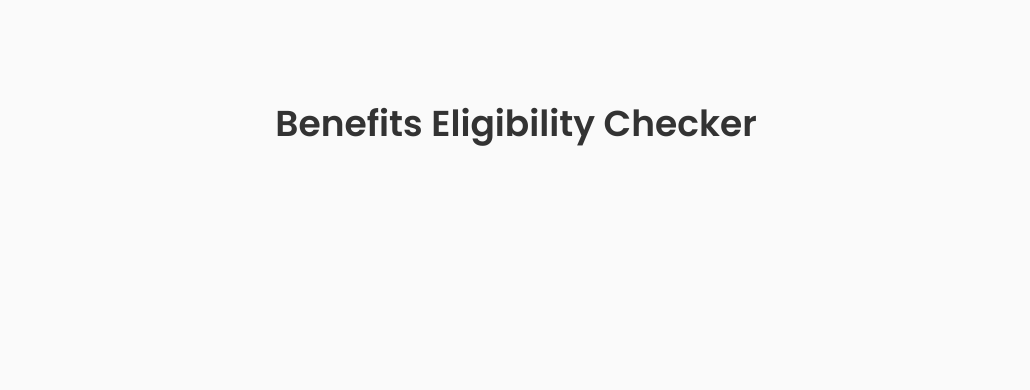
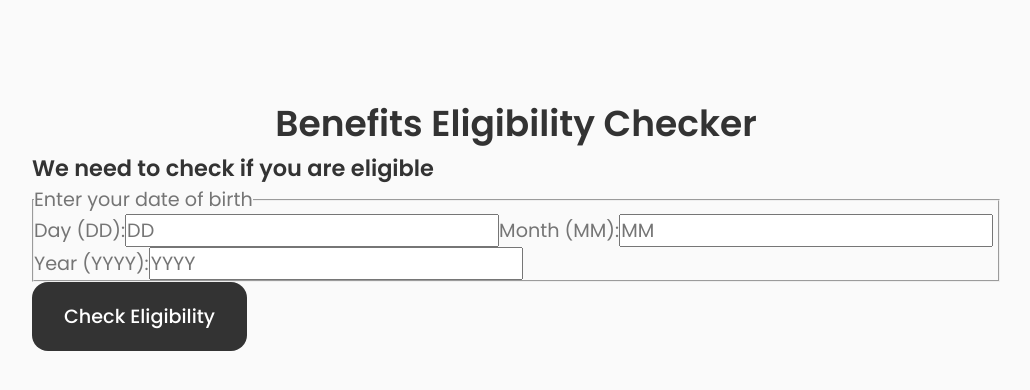
Before and after one commit to AdrianaIaffa/eligibility-checker-turn2us, a React (Create React App) app: page / in a window 1280 px wide. Shown: the top 390 px of the page, without its empty margins (124-1154 px from the left). Built offline with nearby package versions, Linux system fonts and the light colour scheme.

Commit message:
added form component, created a form for user to add age and added useFormSubmission.js to verify if over 18 #3

```diff
--- a/src/components/checker/Checker.jsx
+++ b/src/components/checker/Checker.jsx
@@ -1,4 +1,5 @@
 import React from 'react'
+import Form from './Form'
 import './checker.css'
 
 const Checker= () => {
@@ -8,7 +9,7 @@ const Checker= () => {
          <h1 className='section__title'>Benefits Eligibility Checker</h1>
 
         <div className="checker__container container grid">
-
+        <Form />
         </div>
 
     </section>
--- /dev/null
+++ b/src/components/checker/Form.jsx
@@ -0,0 +1,31 @@
+import React from 'react';
+import useFormSubmission from './useFormSubmission';
+
+const Form = () => {
+  const handleSubmit = useFormSubmission();
+
+  return (
+    <div className="form__content">
+      <h3 className="form__title">We need to check if you are eligible</h3>
+      <div className="form__group">
+        <form className="form-container" id="eligibilityForm" onSubmit={handleSubmit}>
+          <fieldset>
+            <legend>Enter your date of birth</legend>
+            <div className="dob-inputs">
+              <div id="dob-Feedback" className="feedback-area" role="alert" aria-live="assertive"></div>
+              <label htmlFor="day-input">Day (DD):</label>
+              <input type="number" id="day-input" name="day" aria-describedby="day-feedback" placeholder="DD" maxLength="2" />
+              <label htmlFor="month-input">Month (MM):</label>
+              <input type="number" id="month-input" name="month" aria-describedby="month-feedback" placeholder="MM" maxLength="2" />
+              <label htmlFor="year-input">Year (YYYY):</label>
+              <input type="number" id="year-input" name="year" aria-describedby="year-feedback" placeholder="YYYY" maxLength="4" />
+            </div>
+          </fieldset>
+          <button className="button button-flex" type="submit" id="submit-button">Check Eligibility</button>
+        </form>
+      </div>
+    </div>
+  );
+};
+
+export default Form;
--- /dev/null
+++ b/src/components/checker/useFormSubmission.js
@@ -0,0 +1,67 @@
+
+
+function useFormSubmission() {
+
+
+  const handleSubmit = (event) => {
+    event.preventDefault();
+
+    const formData = new FormData(event.target);
+    const day = formData.get('day');
+    const month = formData.get('month');
+    const year = formData.get('year');
+
+    const dobFeedback = document.getElementById('dob-Feedback');
+    dobFeedback.textContent = '';
+
+    let hasInputErrors = false;
+
+    if (day && month && year) {
+
+      if (day.length > 2 || isNaN(parseInt(day)) || parseInt(day) < 1 || parseInt(day) > 31) {
+          hasInputErrors = true;
+      }
+
+
+      if (month.length > 2 || isNaN(parseInt(month)) || parseInt(month) < 1 || parseInt(month) > 12) {
+          hasInputErrors = true;
+      }
+
+
+      if (year.length !== 4 || isNaN(parseInt(year)) || parseInt(year) > new Date().getFullYear()) {
+          hasInputErrors = true;
+      }
+
+      if (hasInputErrors) {
+          console.log("Input format errors found, resetting form");
+          event.target.reset();
+          dobFeedback.textContent = 'There are errors with your date of birth input. Please try again.';
+      } else {
+          const dob = new Date(`${year}-${month}-${day}`);
+          const currentDate = new Date();
+
+          let age = currentDate.getFullYear() - dob.getFullYear();
+          const monthDiff = currentDate.getMonth() - dob.getMonth();
+          if (monthDiff < 0 || (monthDiff === 0 && currentDate.getDate() < dob.getDate())) {
+              age--;
+          }
+
+          console.log("Date of Birth:", dob);
+          console.log("Current Date:", currentDate);
+          console.log("Age:", age);
+
+          if (age >= 18) {
+              console.log("Navigating to success");
+
+          } else {
+              console.log("Navigating to error (underage)");
+            ;
+          }
+      }
+    }
+  };
+
+  return handleSubmit;
+}
+
+export default useFormSubmission;
```
